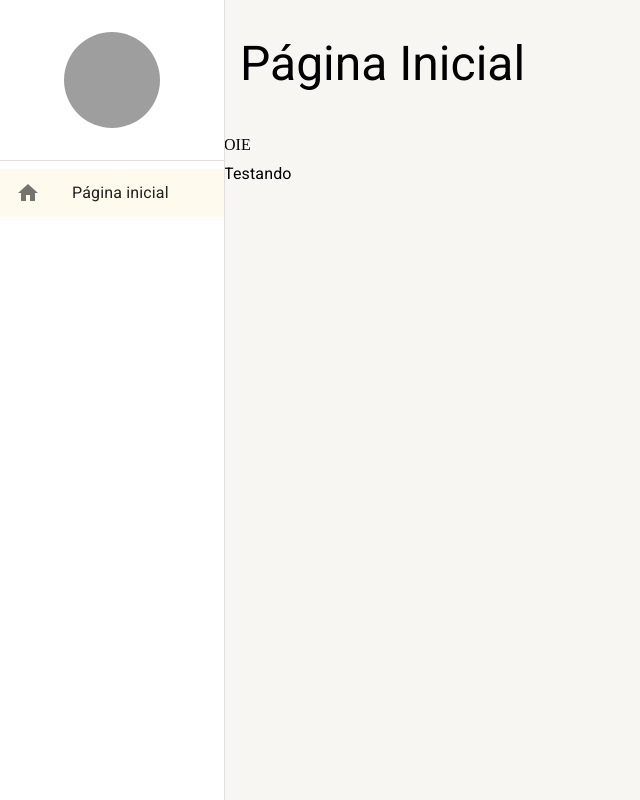
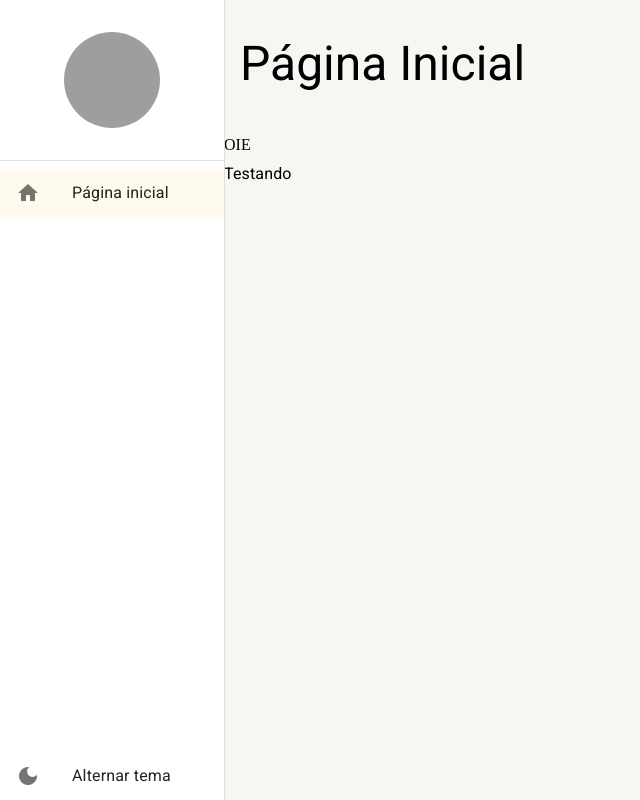
Before and after one commit to dayannealcantara/cadastro, a React (Create React App) app: page /pagina-inicial in a window 1280 px wide. Shown: the whole page, without its empty margins (0-640 px from the left). Built offline with nearby package versions, Linux system fonts and the light colour scheme; grey boxes are pictures that could not be loaded.

Commit message:
feat: configuring theme switching (dark/lihgt)

```diff
--- a/src/shared/components/menu-lateral/MenuLateral.tsx
+++ b/src/shared/components/menu-lateral/MenuLateral.tsx
@@ -1,7 +1,7 @@
 /* eslint-disable @typescript-eslint/no-explicit-any */
-import { Avatar, Divider, Drawer,  List, useMediaQuery, useTheme } from '@mui/material';
+import { Avatar, Divider, Drawer,  Icon,  List, ListItemButton, ListItemIcon, ListItemText, useMediaQuery, useTheme } from '@mui/material';
 import { Box } from '@mui/system';
-import { useDrawerContext } from '../../contexts';
+import { useAppThemeContext, useDrawerContext } from '../../contexts';
 import { ListItemLink } from './ListMenu';
 
 interface MenuLateralProps {
@@ -12,6 +12,7 @@ export const MenuLateral: React.FC<MenuLateralProps> = ({ children }) => {
   const theme = useTheme();
   const smDown = useMediaQuery(theme.breakpoints.down('sm'));
   const { isDrawerOpen, drawerOptions, toggleDrawerOpen } = useDrawerContext();
+  const {toggleTheme} = useAppThemeContext();
 
   return (
     <>
@@ -27,7 +28,7 @@ export const MenuLateral: React.FC<MenuLateralProps> = ({ children }) => {
 
           <Divider />
 
-          <Box flex={1}>
+          <Box flex={1} >
             <List component="nav">
               {drawerOptions.map(drawerOption => (
                 <ListItemLink
@@ -40,7 +41,14 @@ export const MenuLateral: React.FC<MenuLateralProps> = ({ children }) => {
               ))}
             </List>
           </Box>
-
+          <Box>
+            <ListItemButton onClick={toggleTheme}>
+              <ListItemIcon>
+                <Icon>dark_mode</Icon>
+              </ListItemIcon>
+              <ListItemText>Alternar tema</ListItemText>
+            </ListItemButton>
+          </Box>
         </Box>
       </Drawer>
 
--- a/src/shared/themes/Dark.ts
+++ b/src/shared/themes/Dark.ts
@@ -3,6 +3,7 @@ import { cyan, yellow } from '@mui/material/colors';
 
 export const DarkTheme = createTheme({
   palette:{
+    mode:'dark',
     primary:{
       main: yellow[700],
       dark: yellow[800],
@@ -19,5 +20,10 @@ export const DarkTheme = createTheme({
       default:'#303134',
       paper:'#202124'
     }
+  },
+  typography:{
+    allVariants:{
+      color:'white'
+    }
   }
 });
```
